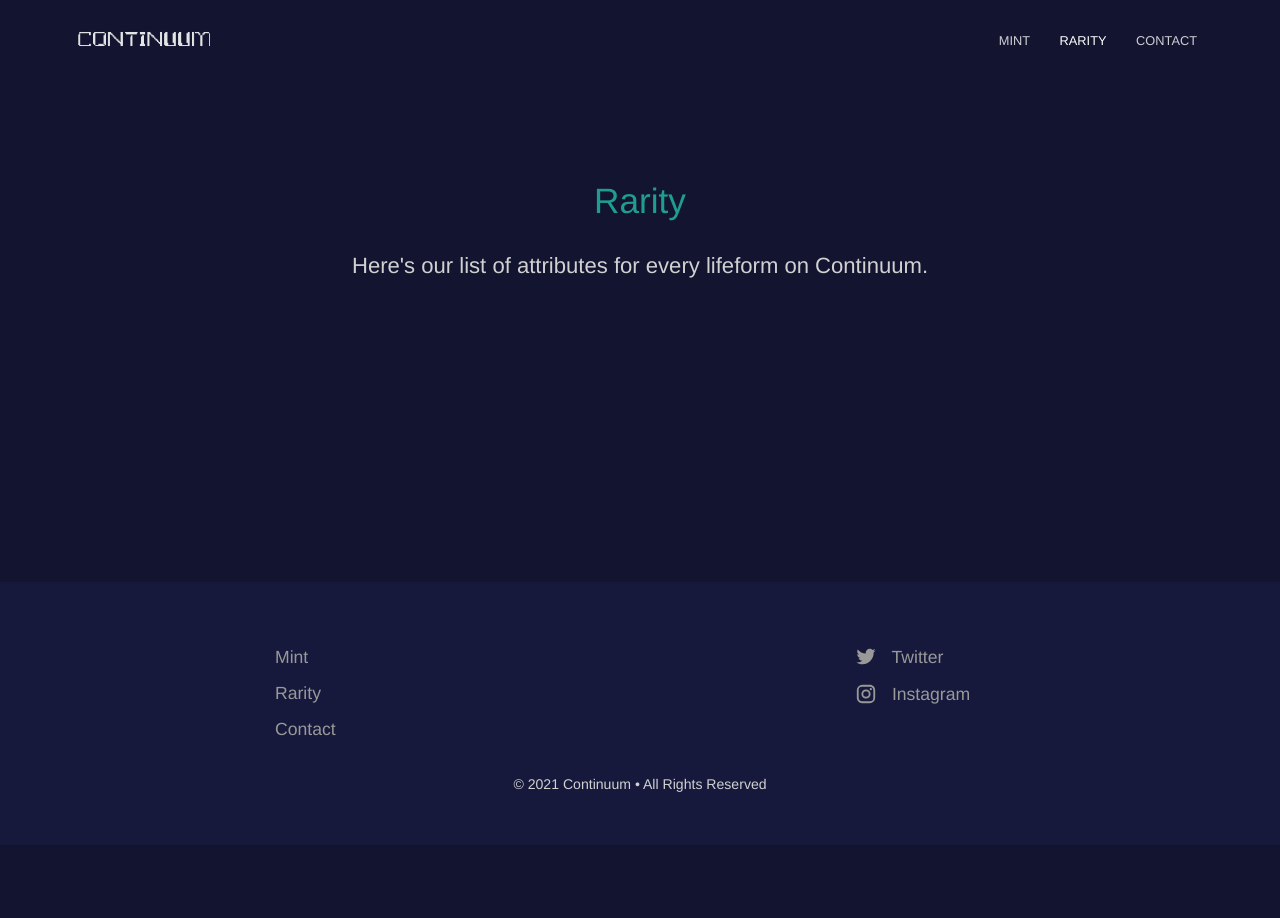
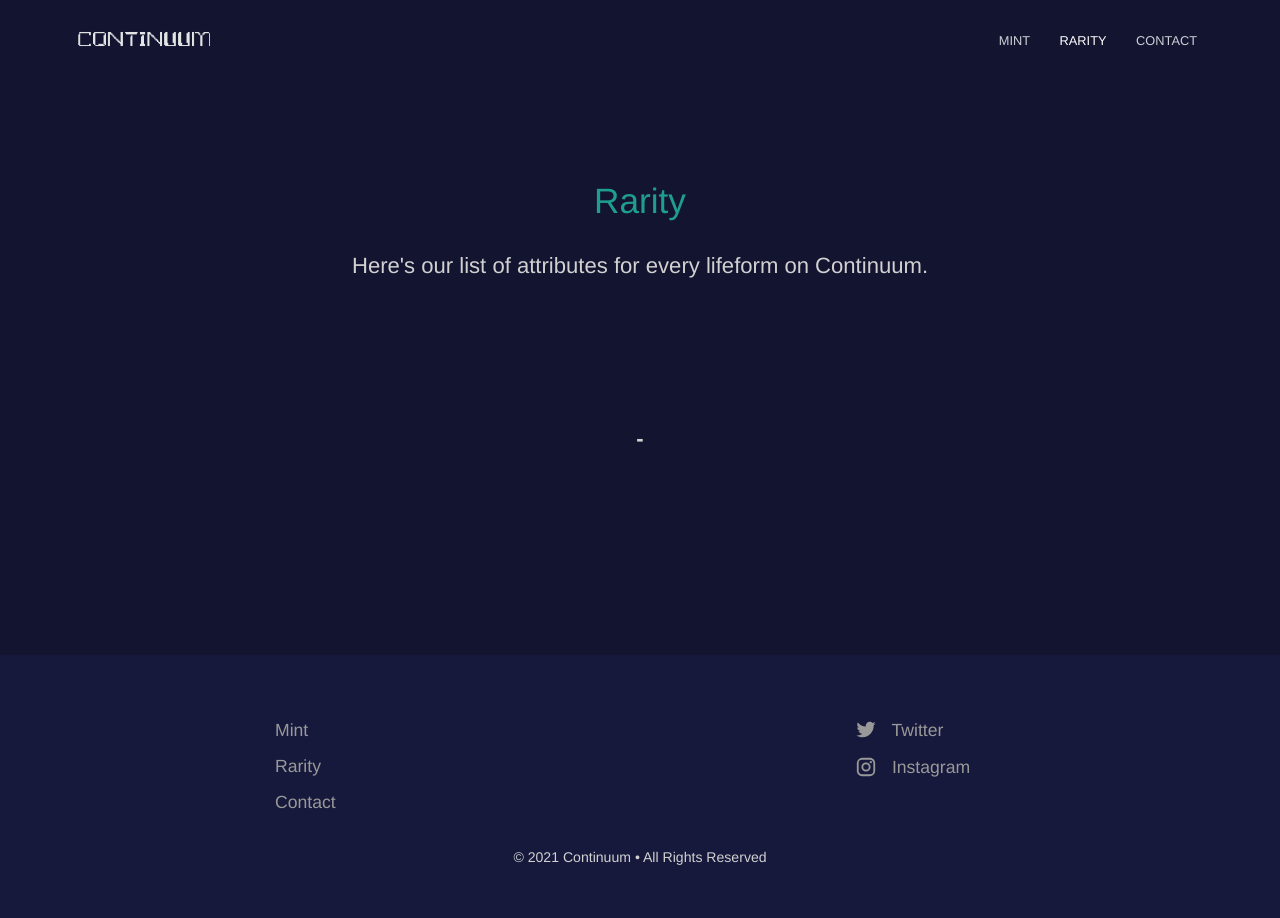
Before and after one commit to Temperedfire/continuum, a Jekyll site: the page built from rarity.html, in a window 1280 px wide. Built offline with Jekyll 4.4.1, drawn with Linux system fonts in a browser that asks for light colours.

Commit message:
rarity.html Update

```diff
--- a/rarity.html
+++ b/rarity.html
@@ -5,7 +5,7 @@ description: >-
 ---
 
   <section>
-    <p class="editor-link" style="text-align: center;"><strong>
+    <p style="text-align: center;"><strong>
   -
     </strong></p>
   </section>
```
